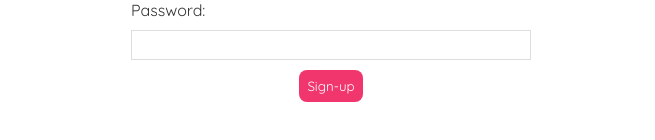
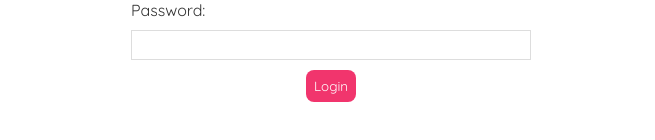
Before and after one commit to faripanah/group6-cm3, a React (Vite) app in the folder frontend/: page /login in a window 1280 px wide. Shown: the part 256-396 px from the top of the page, without its empty margins (309-964 px from the left). Built offline with nearby package versions, Linux system fonts and the light colour scheme.

Commit message:
frontend navbar updated

```diff
--- a/frontend/src/components/Navbar.jsx
+++ b/frontend/src/components/Navbar.jsx
@@ -5,7 +5,7 @@ const Navbar = () => {
       <h1>Job Search</h1>
       <div className="links">
         <Link to="/">Home</Link>
-        <Link to="/add-job">Add Job</Link>
+        <Link to="/jobs/add-job">Add Job</Link>
         <Link to="/signup">Sign Up</Link>
         <Link to="/login">Login</Link>
       </div>
--- a/frontend/src/pages/EditJobPage.jsx
+++ b/frontend/src/pages/EditJobPage.jsx
@@ -9,7 +9,7 @@ const EditJobPage = () => {
 
   // Declare state variables for form fields
   const [title, setTitle] = useState("");
-  const [type, setType] = useState("Full-Time");
+  const [type, setType] = useState("");
   const [description, setDescription] = useState("");
   const [companyName, setCompanyName] = useState("");
   const [contactEmail, setContactEmail] = useState("");
@@ -244,7 +244,7 @@ const EditJobPage = () => {
 
 
 
-        <button>Add Job</button>
+        <button>Edit job</button>
       </form>
       )}
     </div>
--- a/frontend/src/pages/LogIn.jsx
+++ b/frontend/src/pages/LogIn.jsx
@@ -27,7 +27,7 @@ const Login = () => {
         <input {...username} />
         <label>Password:</label>
         <input {...password} />
-        <button>Sign-up</button>
+        <button>Login</button>
       </form>
     </div>
   );
```
